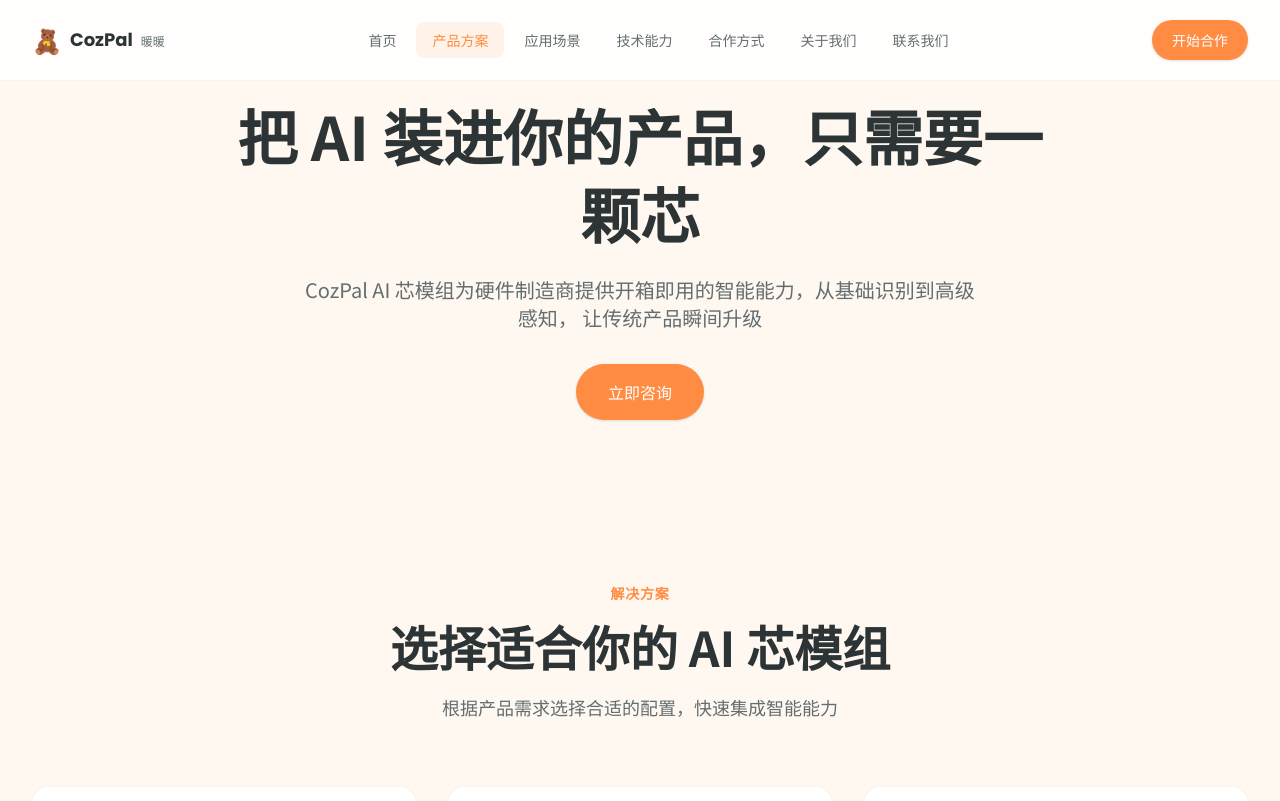
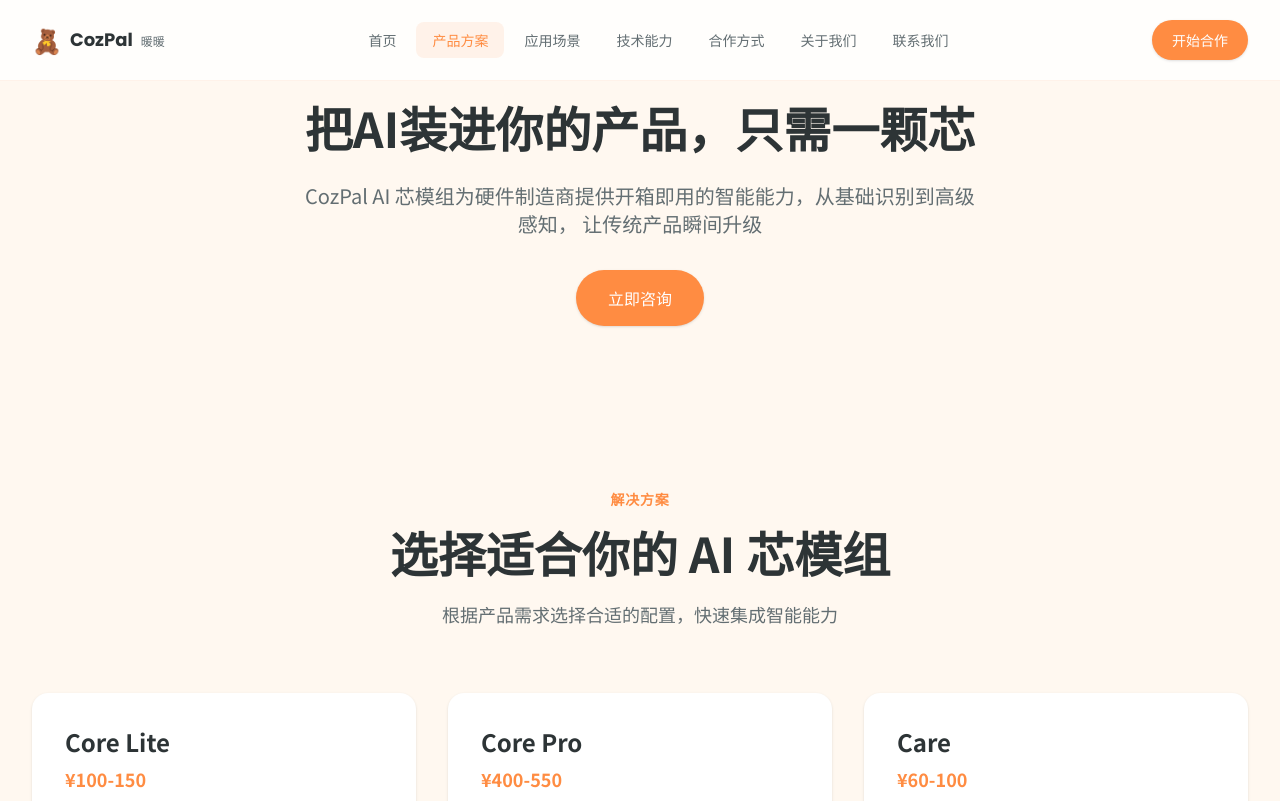
Before and after one commit to mikeameripro/cozpal-website, a Next.js app: page /solutions in a window 1280 px wide. Shown: the top 801 px of the page. Built offline with nearby package versions, Linux system fonts and the light colour scheme.

Commit message:
Fix solutions hero title to single line

```diff
--- a/src/app/solutions/page.tsx
+++ b/src/app/solutions/page.tsx
@@ -62,8 +62,8 @@
       {/* Hero Section */}
       <section className="py-16 md:py-24">
         <div className="text-center max-w-4xl mx-auto px-4">
-          <h1 className="text-4xl md:text-5xl lg:text-6xl font-bold text-text-dark mb-6">
-            把 AI 装进你的产品，只需要一颗芯
+          <h1 className="text-3xl md:text-5xl lg:text-5xl font-bold text-text-dark mb-6 whitespace-nowrap">
+            把AI装进你的产品，只需一颗芯
           </h1>
           <p className="text-xl text-text-muted max-w-2xl mx-auto mb-8">
             CozPal AI 芯模组为硬件制造商提供开箱即用的智能能力，从基础识别到高级感知，
```
